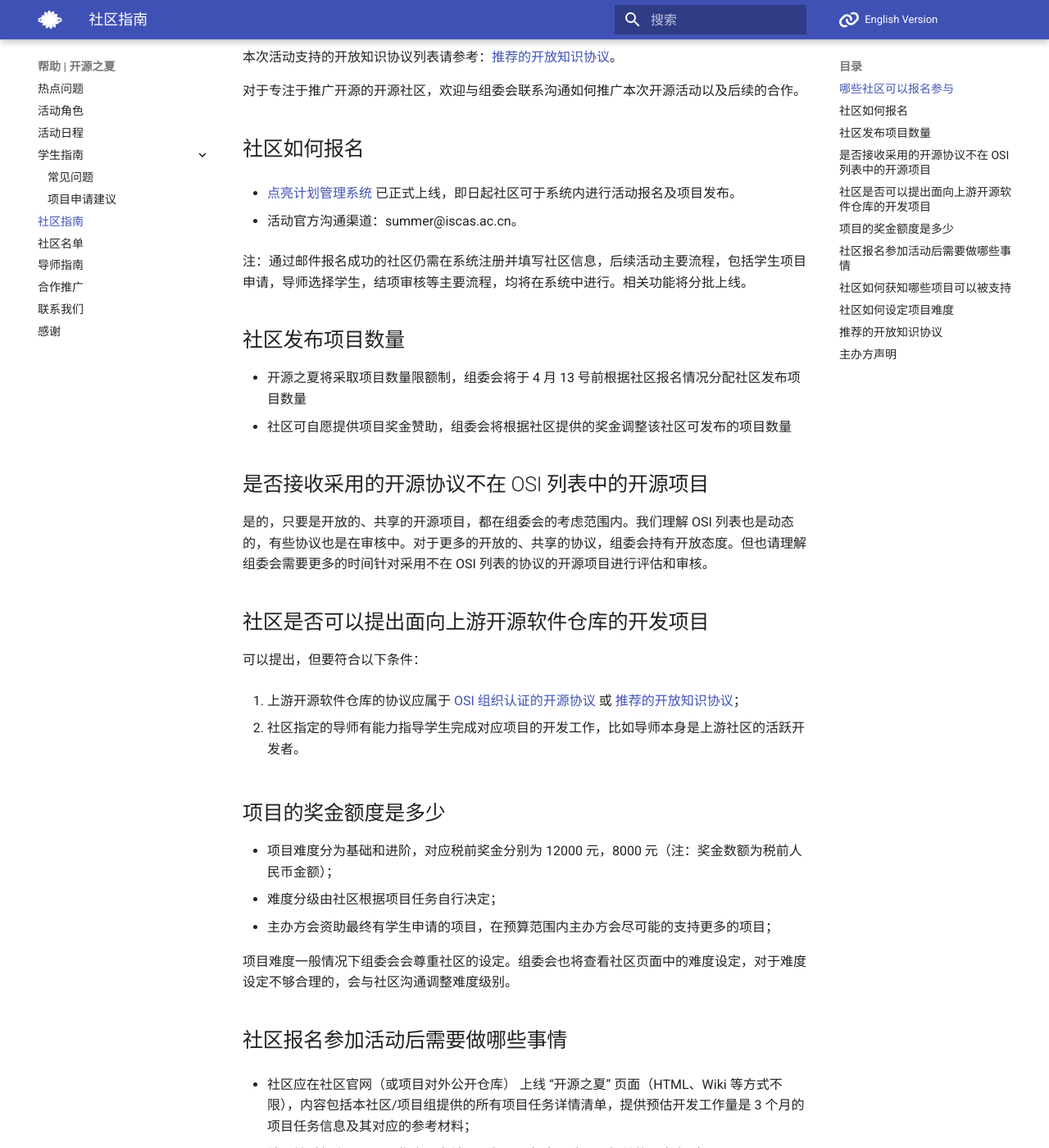
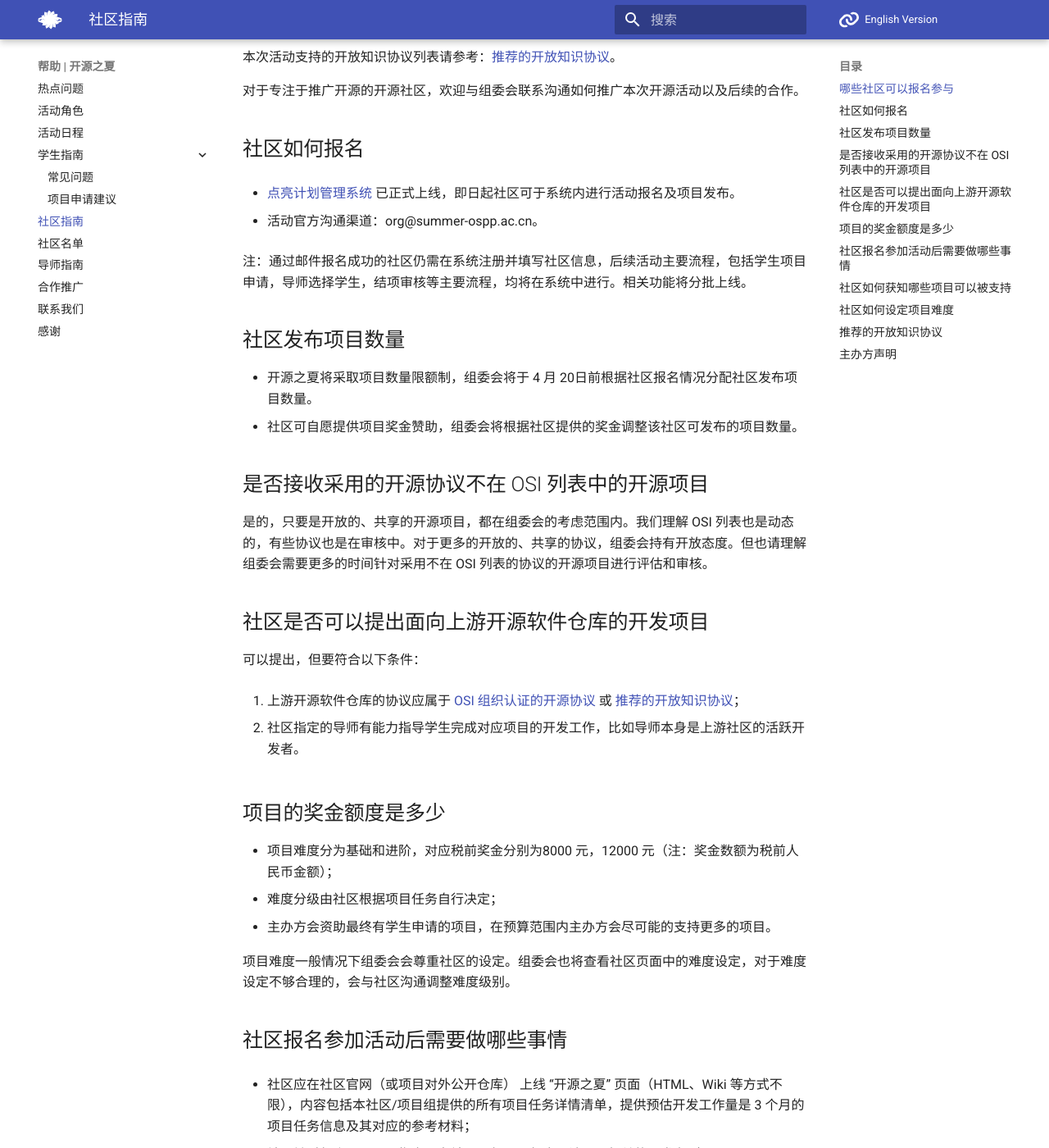
Before and after one commit to summer-ospp/help, an MkDocs documentation site: the page built from docs/community.md, in a window 1280 px wide and 1400 px high, scrolled down 241 px. Shown: the whole window at 82% size. Built offline with MkDocs 1.6.1 and Material for MkDocs 9.7.7, drawn with Linux system fonts in a browser that asks for light colours; comment, search, counter and statistics services are not loaded; some of the changed text lies outside the part shown.

Commit message:
Update community.md

```diff
--- a/docs/community.md
+++ b/docs/community.md
@@ -8,22 +8,30 @@
 
 对于专注于推广开源的开源社区，欢迎与组委会联系沟通如何推广本次开源活动以及后续的合作。
 
+
+
 ## 社区如何报名
 
 - [点亮计划管理系统](https://portal.summer-ospp.ac.cn/summer/login) 已正式上线，即日起社区可于系统内进行活动报名及项目发布。
 
-- 活动官方沟通渠道：summer@iscas.ac.cn。
+- 活动官方沟通渠道：org@summer-ospp.ac.cn。
 
   注：通过邮件报名成功的社区仍需在系统注册并填写社区信息，后续活动主要流程，包括学生项目申请，导师选择学生，结项审核等主要流程，均将在系统中进行。相关功能将分批上线。
 
+
+
 ## 社区发布项目数量
 
-- 开源之夏将采取项目数量限额制，组委会将于 4 月 13 号前根据社区报名情况分配社区发布项目数量
-- 社区可自愿提供项目奖金赞助，组委会将根据社区提供的奖金调整该社区可发布的项目数量
+- 开源之夏将采取项目数量限额制，组委会将于 4 月 20日前根据社区报名情况分配社区发布项目数量。
+- 社区可自愿提供项目奖金赞助，组委会将根据社区提供的奖金调整该社区可发布的项目数量。
+
+
 
 ## 是否接收采用的开源协议不在 OSI 列表中的开源项目
 
 是的，只要是开放的、共享的开源项目，都在组委会的考虑范围内。我们理解 OSI 列表也是动态的，有些协议也是在审核中。对于更多的开放的、共享的协议，组委会持有开放态度。但也请理解组委会需要更多的时间针对采用不在 OSI 列表的协议的开源项目进行评估和审核。
+
+
 
 ## 社区是否可以提出面向上游开源软件仓库的开发项目
 
@@ -33,19 +41,23 @@
 
 2. 社区指定的导师有能力指导学生完成对应项目的开发工作，比如导师本身是上游社区的活跃开发者。
 
+
+
 ## 项目的奖金额度是多少
 
-- 项目难度分为基础和进阶，对应税前奖金分别为 12000 元，8000 元（注：奖金数额为税前人民币金额）；
+- 项目难度分为基础和进阶，对应税前奖金分别为8000 元，12000 元（注：奖金数额为税前人民币金额）；
 - 难度分级由社区根据项目任务自行决定；
-- 主办方会资助最终有学生申请的项目，在预算范围内主办方会尽可能的支持更多的项目；
+- 主办方会资助最终有学生申请的项目，在预算范围内主办方会尽可能的支持更多的项目。
 
 项目难度一般情况下组委会会尊重社区的设定。组委会也将查看社区页面中的难度设定，对于难度设定不够合理的，会与社区沟通调整难度级别。
+
+
 
 ## 社区报名参加活动后需要做哪些事情
 
 - 社区应在社区官网（或项目对外公开仓库） 上线 “开源之夏” 页面（HTML、Wiki 等方式不限），内容包括本社区/项目组提供的所有项目任务详情清单，提供预估开发工作量是 3 个月的项目任务信息及其对应的参考材料；
 
-- 社区针对每个项目需要指定一名社区导师，一般应是该项目相关的开发者（maintainer、committer、contributor），每位导师最多可指导一个项目。导师参与活动请参考[导师指南](https://github.com/summer-ospp/help/blob/main/docs/mentor.md)，具体负责：
+- 社区针对每个项目需要指定一名社区导师，一般应是该项目相关的开发者（maintainer、committer、contributor），每位导师最多可指导一个项目。导师参与活动请参考[导师指南](mentor.md)，具体负责：
 
     - 受邀注册系统后，可在系统内可发布自己指导的项目
 
@@ -57,15 +69,19 @@
 
     - 对学生开发成果进行评定
 
+
+
 ## 社区如何获知哪些项目可以被支持
 
 资助项目的一般要求：
 
-1. 开发类项目对应的开源软件采用的是[OSI 组织认证的开源协议](https://opensource.org/licenses)
-2. 开放知识类项目对应的仓库采用的是[推荐的开放知识协议](#推荐的开放知识协议)，具体列表参考：[推荐的开放知识协议](#_10)
-3. 建议参与活动的是已经开源并且已经公开运营半年及以上的项目
+1. 开发类项目对应的开源软件采用的是[OSI 组织认证的开源协议](https://opensource.org/licenses)。
+2. 开放知识类项目对应的仓库采用的是[推荐的开放知识协议](#推荐的开放知识协议)，具体列表参考：[推荐的开放知识协议](#_10)。
+3. 建议参与活动的是已经开源并且已经公开运营半年及以上的项目。
 
 组委会在官网公布最终支持的项目名单和学生名单。
+
+
 
 ## 社区如何设定项目难度
 
@@ -85,6 +101,8 @@
 
   - 基础和进阶各挑3个示例（超链接，src:优秀学生难度池子）
 
+
+
 ## 推荐的开放知识协议
 
 本次活动接受采用以下开放知识协议的项目：
@@ -96,7 +114,9 @@
 - [Open Data Commons Attribution License (ODC-BY)](https://opendatacommons.org/licenses/by/)
 - [Open Data Commons Open Database License (ODbL)](https://opendatacommons.org/licenses/odbl/1-0/)
 
+
+
 ## 主办方声明
 
 1. 主办方对于本次活动中学生的开发成果无任何知识产权诉求;
-2. 相关知识产权成果由社区依据参与本社区开发贡献指南与学生确定(例如，与学生开发者签订 CLA)。
+2. 相关知识产权成果由社区依据参与本社区开发贡献指南与学生确定（例如，与学生开发者签订 CLA）。
```
